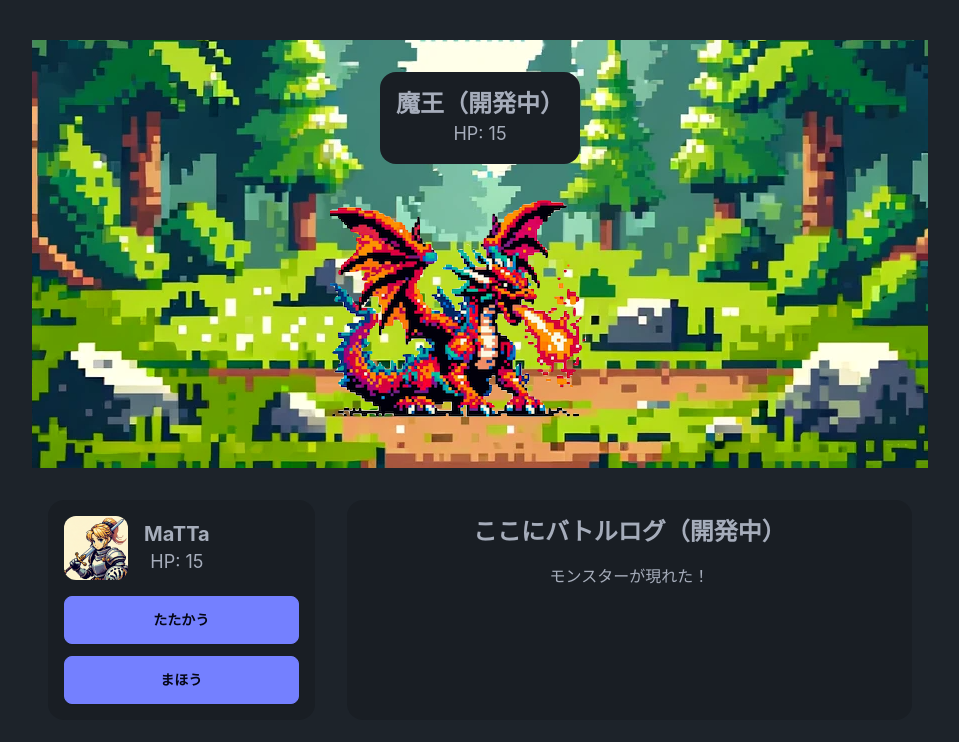
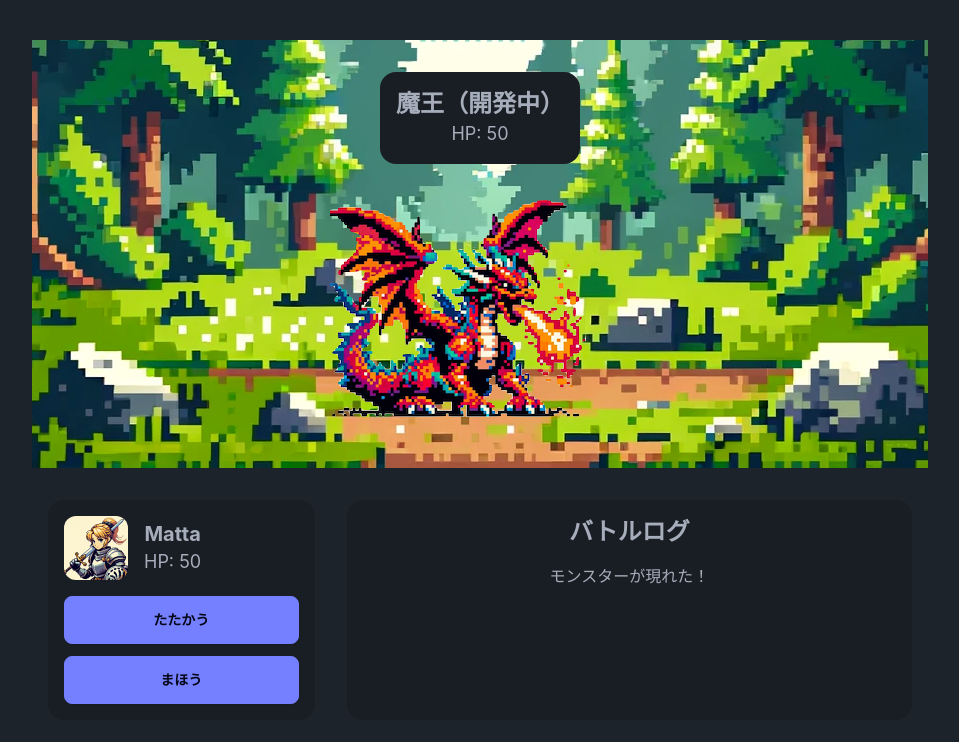
Before and after one commit to MaTTalv001/mini_battle_Docker, a React (Create React App) app: page / in a window 1280 px wide. Shown: the top 742 px of the page, without its empty margins (160-1119 px from the left). Built offline with nearby package versions, Linux system fonts and the light colour scheme.

Commit message:
ダメージ計算式

```diff
--- a/src/components/Battle.jsx
+++ b/src/components/Battle.jsx
@@ -2,32 +2,71 @@ import React, { useState } from 'react';
 import GameLog from './GameLog';
 
 const Battle = () => {
-  const [playerHP, setPlayerHP] = useState(15);
-  const [monsterHP, setMonsterHP] = useState(15);
+  const currentUser = {
+    nickname: "Matta",
+    latest_avatar_url: "/player.png",
+    latest_job: "Warrior",
+    latest_status: {
+      hp: 50,
+      level: 10,
+      strength: 15,
+      intelligence: 9,
+      wisdom: 4,
+      dexterity: 90,
+      charisma: 3,
+    },
+  };
+
+  const enemy = {
+    name: "魔王（開発中）",
+    hp: 50,
+    attack: 10,
+    defence: 10,
+    enemy_url: "/monster.png",
+  };
+
+  const [playerHP, setPlayerHP] = useState(currentUser.latest_status.hp);
+  const [enemyHP, setEnemyHP] = useState(enemy.hp);
   const [gameLog, setGameLog] = useState(["モンスターが現れた！"]);
-  const [isAttacking, setIsAttacking] = useState(false);  // 攻撃中かどうかを追跡
-  const [showRestart, setShowRestart] = useState(false);  // 再戦ボタンの表示制御
-  const [gameOver, setGameOver] = useState(false);  // ゲーム終了フラグ
-  const [attackTimeoutId, setAttackTimeoutId] = useState(null);  // 後攻の攻撃タイマーID
+  const [isAttacking, setIsAttacking] = useState(false);
+  const [showRestart, setShowRestart] = useState(false);
+  const [gameOver, setGameOver] = useState(false);
+  const [attackTimeoutId, setAttackTimeoutId] = useState(null);
 
-  const attack = () => {
-    if (gameOver) return;  // ゲームが終了していたら攻撃を行わない
+  const attack = (attackType) => {
+    if (gameOver) return;
 
     setGameLog([]);
     setIsAttacking(true);
 
-    const playerAttack = Math.floor(Math.random() * 6) + 1;
-    const monsterAttack = Math.floor(Math.random() * 6) + 1;
+    //ダメージ計算式
+    const playerAttack = Math.floor(Math.random() * (currentUser.latest_status.strength * 2)) + 1;
+    const playerMagic = Math.floor(Math.random() * (currentUser.latest_status.intelligence * 2)) + 1;
+    const playerDamage = attackType === 'attack' ? playerAttack - Math.floor(enemy.defence / 3) : playerMagic - Math.floor(enemy.defence / 2);
+    const finalPlayerDamage = playerDamage < 1 ? 1 : playerDamage;
+
+    const enemyAttack = Math.floor(Math.random() * (enemy.attack * 2)) + 1;
+    const playerDefence = Math.floor((currentUser.latest_status.strength * 0.3) + (currentUser.latest_status.wisdom * 0.5));
+    const enemyDamage = enemyAttack - playerDefence;
+    const finalEnemyDamage = enemyDamage < 1 ? 1 : enemyDamage;
 
     const playerGoesFirst = Math.random() < 0.5;
+    //dexterityによってダブルアタック
+    const doubleAttackChance = currentUser.latest_status.dexterity / 100;
 
     setTimeout(() => {
-      if (gameOver) return;  // ゲーム終了フラグが立っていたら処理を中断
+      if (gameOver) return;
 
       if (playerGoesFirst) {
-        setMonsterHP(Math.max(0, monsterHP - playerAttack));  // 0未満にならないように
-        setGameLog(prevLog => [...prevLog, `プレーヤーの攻撃、${playerAttack}のダメージ`]);
-        if (monsterHP - playerAttack <= 0) {
+        setEnemyHP(Math.max(0, enemyHP - finalPlayerDamage));
+        setGameLog(prevLog => [...prevLog, `プレーヤーの${attackType === 'attack' ? '攻撃' : 'まほう'}、${finalPlayerDamage}のダメージ`]);
+
+        if (Math.random() < doubleAttackChance) {
+          setEnemyHP(Math.max(0, enemyHP - finalPlayerDamage * 2));
+          setGameLog(prevLog => [...prevLog, `プレーヤーの2回連続攻撃発動！さらに${finalPlayerDamage}のダメージ`]);
+        }
+
+        if (enemyHP - finalPlayerDamage <= 0) {
           setGameLog(['モンスターをたおした']);
           setShowRestart(true);
           setGameOver(true);
@@ -35,9 +74,9 @@ const Battle = () => {
           return;
         }
       } else {
-        setPlayerHP(Math.max(0, playerHP - monsterAttack));  // 0未満にならないように
-        setGameLog(prevLog => [...prevLog, `モンスターの攻撃、${monsterAttack}のダメージ`]);
-        if (playerHP - monsterAttack <= 0) {
+        setPlayerHP(Math.max(0, playerHP - finalEnemyDamage));
+        setGameLog(prevLog => [...prevLog, `モンスターの攻撃、${finalEnemyDamage}のダメージ`]);
+        if (playerHP - finalEnemyDamage <= 0) {
           setGameLog(['全滅した']);
           setShowRestart(true);
           setGameOver(true);
@@ -46,14 +85,13 @@ const Battle = () => {
         }
       }
 
-    // 後攻の攻撃
       const timeoutId = setTimeout(() => {
-        if (gameOver) return;  // ゲーム終了フラグが立っていたら処理を中断
+        if (gameOver) return;
 
         if (playerGoesFirst) {
-          setPlayerHP(Math.max(0, playerHP - monsterAttack));  // 0未満にならないように
-          setGameLog(prevLog => [...prevLog, `モンスターの攻撃、${monsterAttack}のダメージ`]);
-          if (playerHP - monsterAttack <= 0) {
+          setPlayerHP(Math.max(0, playerHP - finalEnemyDamage));
+          setGameLog(prevLog => [...prevLog, `モンスターの攻撃、${finalEnemyDamage}のダメージ`]);
+          if (playerHP - finalEnemyDamage <= 0) {
             setGameLog(['全滅した']);
             setShowRestart(true);
             setGameOver(true);
@@ -61,9 +99,15 @@ const Battle = () => {
             return;
           }
         } else {
-          setMonsterHP(Math.max(0, monsterHP - playerAttack));  // 0未満にならないように
-          setGameLog(prevLog => [...prevLog, `プレーヤーの攻撃、${playerAttack}のダメージ`]);
-          if (monsterHP - playerAttack <= 0) {
+          setEnemyHP(Math.max(0, enemyHP - finalPlayerDamage));
+          setGameLog(prevLog => [...prevLog, `プレーヤーの${attackType === 'attack' ? '攻撃' : 'まほう'}、${finalPlayerDamage}のダメージ`]);
+
+          if (Math.random() < doubleAttackChance) {
+            setEnemyHP(Math.max(0, enemyHP - finalPlayerDamage * 2));
+            setGameLog(prevLog => [...prevLog, `プレーヤーの2回連続攻撃発動！さらに${finalPlayerDamage}のダメージ`]);
+          }
+
+          if (enemyHP - finalPlayerDamage <= 0) {
             setGameLog(['モンスターをたおした']);
             setShowRestart(true);
             setGameOver(true);
@@ -74,39 +118,37 @@ const Battle = () => {
         setIsAttacking(false);
       }, 1000);
 
-      setAttackTimeoutId(timeoutId);  // タイマーIDを保存
+      setAttackTimeoutId(timeoutId);
     }, 1000);
   };
 
-  // 再戦関数
   const restartGame = () => {
     if (attackTimeoutId) {
-      clearTimeout(attackTimeoutId);  // スケジュールされている後攻の攻撃をキャンセル
+      clearTimeout(attackTimeoutId);
     }
-    setPlayerHP(15);
-    setMonsterHP(15);
+    setPlayerHP(currentUser.latest_status.hp);
+    setEnemyHP(enemy.hp);
     setGameLog(["モンスターが現れた！"]);
     setShowRestart(false);
     setGameOver(false);
-    setAttackTimeoutId(null);  // タイマーIDをリセット
+    setAttackTimeoutId(null);
   };
 
   return (
     <div className="min-h-screen bg-base-100 py-10">
       {/* 上部: グラフィックコンテナ */}
       <div className="bg-center mx-auto py-8 max-w-4xl" style={{ backgroundImage: "url('/background.png')", backgroundPosition: 'center bottom' }}>
-
         <div className="container mx-auto max-w-4xl">
           <div className="relative">
-          {monsterHP > 0 && (
+            {enemyHP > 0 && (
               <div className="bg-base-200 p-4 rounded-box mb-4 inline-block">
-              <h2 className="text-2xl font-bold">魔王（開発中）</h2>
-              <p className="text-lg">HP: {monsterHP}</p>
+                <h2 className="text-2xl font-bold">{enemy.name}</h2>
+                <p className="text-lg">HP: {enemyHP}</p>
               </div>
             )}
-          {monsterHP > 0 && (
+            {enemyHP > 0 && (
               <div className="aspect-w-1 aspect-h-1 mx-auto" style={{maxWidth: '300px'}}>
-              <img src="/monster.png" alt="Monster" className="object-contain" />
+                <img src={enemy.enemy_url} alt="Monster" className="object-contain" />
               </div>
             )}
           </div>
@@ -119,19 +161,19 @@ const restartGame = () => {
           {/* 左側: プレイヤー情報 */}
           <div className={`bg-base-200 p-4 rounded-box ${playerHP <= 0 ? 'opacity-50' : ''}`}>
             <div className="flex items-center mb-4">
-            <img src="/player.png" alt="Player" className="w-16 h-16 rounded-xl mr-4" />
+              <img src={currentUser.latest_avatar_url} alt="Player" className="w-16 h-16 rounded-xl mr-4" />
               <div>
-              <h2 className="text-xl font-bold">MaTTa</h2>
+                <h2 className="text-xl font-bold">{currentUser.nickname}</h2>
                 <p className="text-lg">HP: {playerHP}</p>
               </div>
             </div>
             <div className="flex space-x-2">
               <button
-              className={`btn btn-primary btn-block ${isAttacking || playerHP <= 0 || monsterHP <= 0 ? 'loading btn-disabled' : ''}`}
-              onClick={attack}
-              disabled={isAttacking || playerHP <= 0 || monsterHP <= 0}
+                className={`btn btn-primary btn-block ${isAttacking || playerHP <= 0 || enemyHP <= 0 ? 'loading btn-disabled' : ''}`}
+                onClick={() => attack('attack')}
+                disabled={isAttacking || playerHP <= 0 || enemyHP <= 0}
               >
-              {isAttacking || playerHP <= 0 || monsterHP <= 0 ? 'たたかえない！' : 'たたかう'}
+                {isAttacking || playerHP <= 0 || enemyHP <= 0 ? 'たたかえない！' : 'たたかう'}
               </button>
               {showRestart && (
                 <div className="flex space-x-2">
@@ -142,20 +184,18 @@ const restartGame = () => {
 
             <div className="flex space-x-2 pt-3">
               <button
-              className={`btn btn-primary btn-block ${isAttacking || playerHP <= 0 || monsterHP <= 0 ? 'loading btn-disabled' : ''}`}
-              onClick={attack}
-              disabled={isAttacking || playerHP <= 0 || monsterHP <= 0}
+                className={`btn btn-primary btn-block ${isAttacking || playerHP <= 0 || enemyHP <= 0 ? 'loading btn-disabled' : ''}`}
+                onClick={() => attack('magic')}
+                disabled={isAttacking || playerHP <= 0 || enemyHP <= 0}
               >
-              {isAttacking || playerHP <= 0 || monsterHP <= 0 ? 'たたかえない！' : 'まほう'}
+                {isAttacking || playerHP <= 0 || enemyHP <= 0 ? 'たたかえない！' : 'まほう'}
               </button>
-
             </div>
-
           </div>
 
           {/* 右側: バトルログ */}
           <div className="bg-base-200 p-4 rounded-box md:col-span-2">
-          <h2 className="text-2xl font-bold mb-4">ここにバトルログ（開発中）</h2>
+            <h2 className="text-2xl font-bold mb-4">バトルログ</h2>
             <GameLog logs={gameLog} isPlayerDefeated={playerHP <= 0} />
           </div>
         </div>
```
Lines whose indentation alone changed are shown as unchanged.
